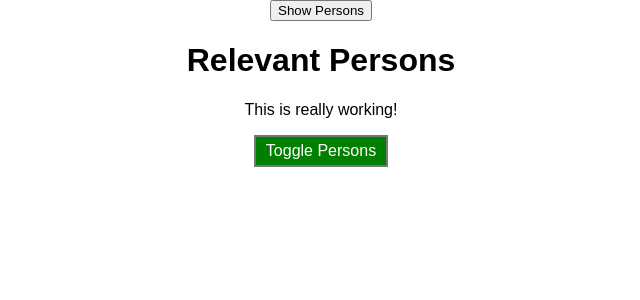
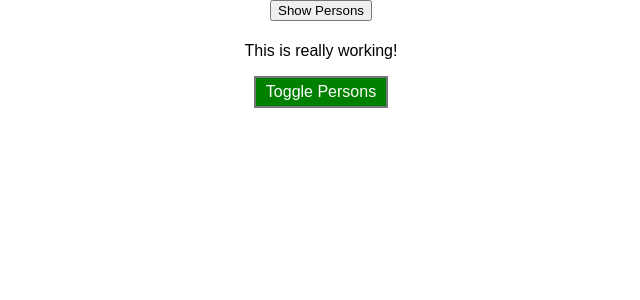
Before and after one commit to dashengz/burger-builder, a React app: page / in a window 1280 px wide. Shown: the top 300 px of the page, without its empty margins (319-959 px from the left). Built offline with nearby package versions, Linux system fonts and the light colour scheme.

Commit message:
7.96 A different approach to HOCs

```diff
--- a/src/components/Persons/Person/Person.js
+++ b/src/components/Persons/Person/Person.js
@@ -1,6 +1,7 @@
 import React, {Component} from 'react'; // needed for compiling the jsx syntax below
 import classes from './Person.css';
-import ClassWrap from '../../../hoc/ClassWrap';
+import classWrap from '../../../hoc/classWrap';
+import Auxiliary from '../../../hoc/Auxiliary';
 
 // Use {} to wrap simple javascript calls inside jsx
 class Person extends Component {
@@ -30,15 +31,15 @@ class Person extends Component {
     render() {
         console.log('Person - render()');
         return (
-            <ClassWrap classes={classes.Person}>
+            <Auxiliary>
                 {/* Use the click prop (switchNameHandler) that was passed to Person */}
                 <p onClick={this.props.click}>I'm {this.props.name} and I'm {this.props.age} years old!</p>
                 <p><small>{this.props.children}</small></p>
                 <input type="text" onChange={this.props.change} value={this.props.name} />
-            </ClassWrap>
+            </Auxiliary>
         );
     }
 }
 // If using class-based components, use this.name and this.age to reference the dynamic values
 
-export default Person;
+export default classWrap(Person, classes.Person);
--- a/src/containers/App.js
+++ b/src/containers/App.js
@@ -2,7 +2,8 @@ import React, {PureComponent} from 'react';
 import classes from './App.css';
 import Persons from '../components/Persons/Persons';
 import Cockpit from '../components/Cockpit/Cockpit';
-import ClassWrap from '../hoc/ClassWrap';
+import classWrap from '../hoc/classWrap';
+import Auxiliary from '../hoc/Auxiliary';
 
 class App extends PureComponent {
     constructor(props) { // overriding default constructor
@@ -104,7 +105,7 @@ class App extends PureComponent {
             />;
         }
         return (
-            <ClassWrap classes={classes.App}>{/* An example of using HOC */}
+            <Auxiliary>
                 <button onClick={() => this.setState({showPersons: true})}>Show Persons</button>
                 <Cockpit
                     appTitle={this.props.title}
@@ -113,9 +114,9 @@ class App extends PureComponent {
                     click={this.togglePersonsHandler}
                 />
                 {persons}
-            </ClassWrap>
+            </Auxiliary>
         );
     }
 }
 
-export default App;
+export default classWrap(App, classes.App);
--- /dev/null
+++ b/src/hoc/classWrap.js
@@ -0,0 +1,13 @@
+import React from 'react';
+
+const classWrap = (WrappedComponent, classes) => {
+    return (props) => {
+        return (
+            <div className={classes}>
+                <WrappedComponent />
+            </div>
+        );
+    };
+};
+
+export default classWrap;
```
